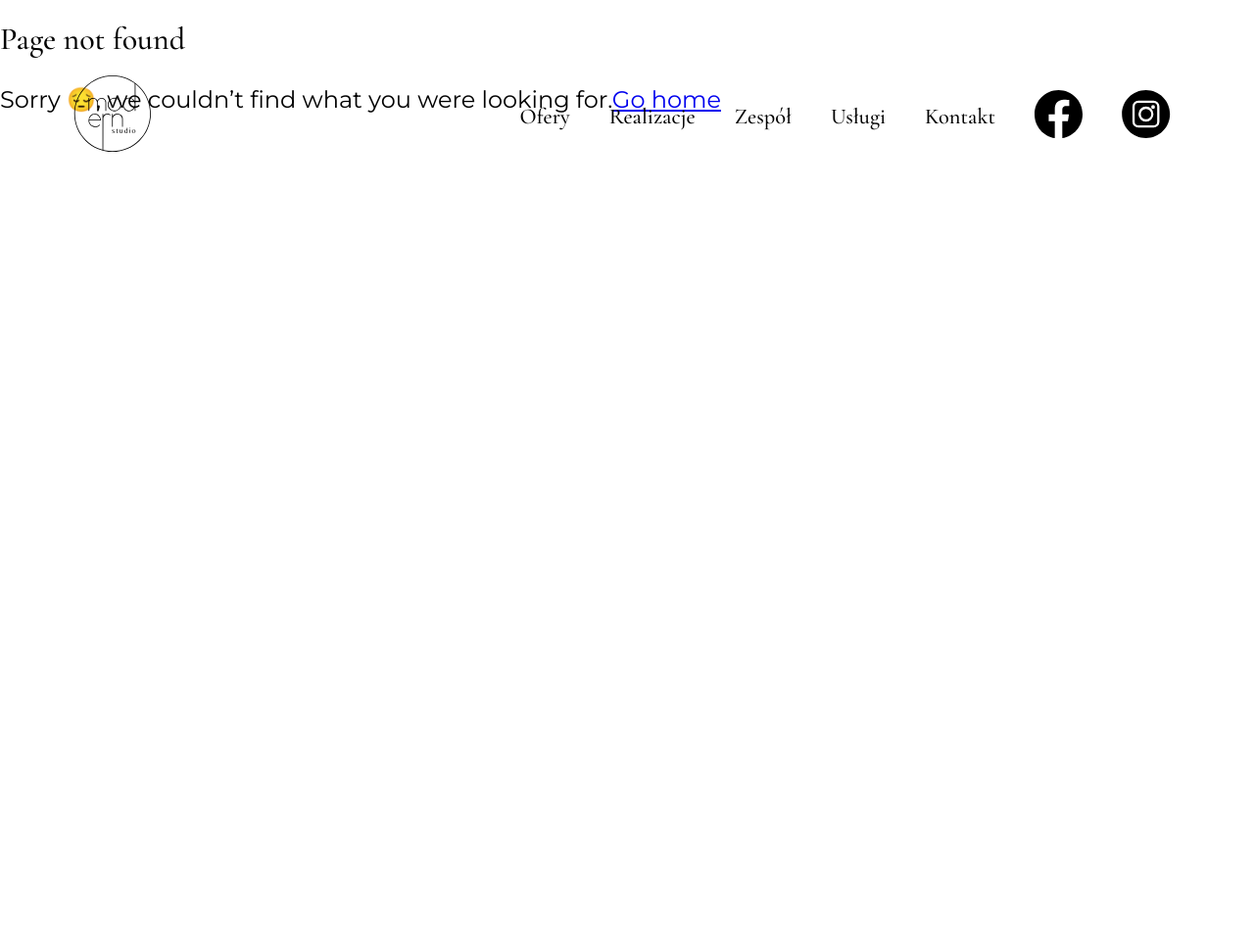
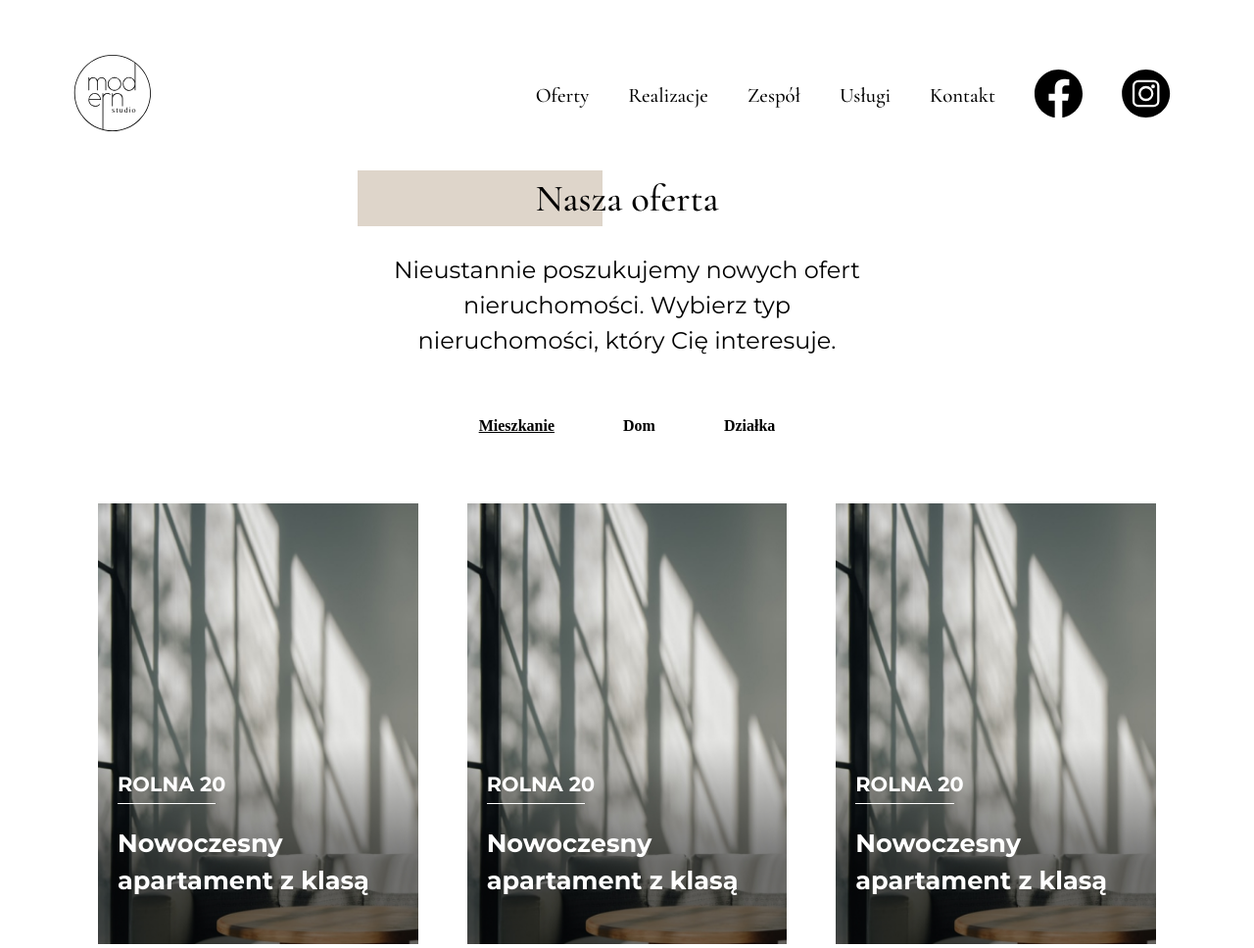
Before and after one commit to jacmilski/modern-studio, a Gatsby site: page /oferty in a window 1280 px wide. Before the commit this address had no page. Shown: the top 968 px of the page at 98% size. Before the commit the page ends 800 px from the top, so only its background shows below. Built offline with nearby package versions, Linux system fonts and the light colour scheme; Gatsby itself is replaced by a stand-in of ours.

Commit message:
Oferty layout finished

```diff
--- /dev/null
+++ b/gatsby-ssr.jsx
@@ -0,0 +1,5 @@
+// @ts-nocheck
+const React = require('react');
+const { MainTemplate } = require('./src/components/MainTemplate');
+
+exports.wrapPageElement = ({ element, props }) => <MainTemplate {...props}>{element}</MainTemplate>;
--- a/src/assets/styles/theme.js
+++ b/src/assets/styles/theme.js
@@ -25,8 +25,8 @@ const theme = {
       caption: '1.35rem',
       mobileMenu: '1.6rem', /* its main - was 2.1 */
       button: '1.2rem',
-      thumbnail: '1.8rem',
-      thumbnailSmall: '1.4rem',
+      thumbnail: '1.6rem',
+      thumbnailSmall: '1.3rem',
     },
     family: {
       montserrat: '"Montserrat", sans-serif',
--- /dev/null
+++ b/src/components/ContentWrapper/ContentWrapper.styles.jsx
@@ -0,0 +1,14 @@
+// @ts-nocheck
+import React from 'react';
+import styled from 'styled-components';
+
+export const ContentWrapper = styled(({ isSubpage, ...props }) => <div {...props} />)`
+  padding: 0 20px;
+  margin: ${({ isSubpage }) => (isSubpage ? '130px' : '0')} auto 50px auto;
+
+  ${({ theme }) => theme.mq.desktop} {
+    max-width: 1600px;
+    margin: ${({ isSubpage }) => (isSubpage ? '180px' : '0')} auto 100px auto;
+    padding: 0 100px;
+  }
+`;
--- /dev/null
+++ b/src/components/HighLightedHeading/HighLightedHeading.styles.jsx
@@ -0,0 +1,29 @@
+import styled from 'styled-components';
+
+export const StyledHeading = styled.div`
+    position: relative;
+    font-size: ${({ theme }) => theme.font.size.headingSmall};
+
+    &::before {
+      position: absolute;
+      content: '';
+      width: 100%;
+      height: calc(${({ theme }) => theme.font.size.headingSmall} * 1.5);
+      top: calc(-${({ theme }) => theme.font.size.headingSmall} / 6);
+      left: -50%;
+      background-color: ${({ theme }) => theme.color.beige};
+      z-index: -1;
+    }
+
+    ${({ theme }) => theme.mq.desktop} {
+      &::before {
+      content: '';
+      width: 50%;
+      height: calc(${({ theme }) => theme.font.size.headingSmall} * 1.5);
+      top: calc(-${({ theme }) => theme.font.size.headingSmall} / 6);
+      left: -5%;
+      background-color: ${({ theme }) => theme.color.beige};
+      z-index: -1;
+    }
+    }
+`;
--- a/src/components/Navigation/Navigation.jsx
+++ b/src/components/Navigation/Navigation.jsx
@@ -1,117 +1,16 @@
 // @ts-nocheck
 import React, { useState } from 'react';
-import styled from 'styled-components';
 import { Link } from 'gatsby';
-import Logo from '../../assets/icons/logo.svg';
 import FacebookIcon from '../../assets/icons-components/facebook.svg';
 import InstagramIcon from '../../assets/icons-components/instagram.svg';
-import StyledIcon from '../StyledIcon/StyledIcon';
-
-const OuterWrapper = styled.div`
-  position: absolute;
-  display: flex;
-  justify-content: space-between;
-  align-items: center;
-  width: 100%;
-  padding: 20px;
-`;
-
-const StyledBurger = styled.button`
-  display: flex;
-  flex-direction: column;
-  justify-content: space-around;
-  width: 2rem;
-  height: 2rem;
-  background: transparent;
-  border: none;
-  cursor: pointer;
-  padding: 0;
-  z-index: 10;
-
-  div {
-    width: 2rem;
-    height: 0.25rem;
-    background: black;
-    transition: all 0.3s linear;
-    position: relative;
-    transform-origin: 1px;
-  }
-
-  ${({ theme }) => theme.mq.desktop} {
-    display: none;
-  }
-`;
-
-const Wrapper = styled(({ isOpen, ...props }) => <div {...props} />)`
-    display: ${({ isOpen }) => (isOpen ? 'flex' : 'none')};
-    flex-direction: column;
-    justify-content: space-between;
-    align-items: center;
-    width: 100%;
-    height: 100vh;
-    position: absolute;
-    top: 0;
-    left: 0;
-    background-color: white;
-    padding: 50px;
-
-    ${({ theme }) => theme.mq.desktop} {
-      position: static;
-      display: flex;
-      flex-direction: row;
-      width: 100%;
-      height: unset;
-      background-color: transparent;
-      padding: 25px 45px;
-    };
-`;
-
-const StyledLogo = styled(({ isSmall, isMobile, ...props }) => <Logo {...props} />)`
-    width: ${({ isSmall }) => (isSmall ? '60px' : '100px')};
-
-    ${({ theme }) => theme.mq.desktop} {
-      display: ${({ isMobile }) => (isMobile ? 'none' : 'initial')};
-    }
-`;
-
-const StyledSocialIcon = styled(StyledIcon)``;
-
-const StyledNavigation = styled.nav`
-
-  ul {
-    list-style: none;
-    padding: 0;
-    text-align: center;
-
-    li {
-      margin: 50px 0;
-
-      a {
-        text-decoration: none;
-        color: black;
-        font-family: ${({ theme }) => theme.font.family.cormorant};
-        font-size: ${({ theme }) => theme.font.size.mobileMenu};
-      }
-    }
-  }
-
-  ${({ theme }) => theme.mq.desktop} {
-
-    margin-left: auto;
-
-    ul {
-      display: flex;
-
-      li {
-        margin: 0 20px;
-
-        a {
-          font-size: ${({ theme }) => theme.font.size.thumbnailSmall}; /* main */
-        }
-      }
-    }
-  }
-`;
+import {
+  OuterWrapper,
+  StyledBurger,
+  Wrapper,
+  StyledLogo,
+  StyledSocialIcon,
+  StyledNavigation,
+} from './Navigation.styles';
 
 export const Navigation = () => {
   const [isOpen, setIsOpen] = useState(false);
@@ -136,11 +35,11 @@ export const Navigation = () => {
         </Link>
         <StyledNavigation>
           <ul>
-            <li><Link to="/">Ofery</Link></li>
-            <li><Link to="/">Realizacje</Link></li>
-            <li><Link to="/">Zespół</Link></li>
-            <li><Link to="/">Usługi</Link></li>
-            <li><Link to="/">Kontakt</Link></li>
+            <li><Link onClick={toggleNavigation} to="/oferty">Oferty</Link></li>
+            <li><Link onClick={toggleNavigation} to="/">Realizacje</Link></li>
+            <li><Link onClick={toggleNavigation} to="/">Zespół</Link></li>
+            <li><Link onClick={toggleNavigation} to="/">Usługi</Link></li>
+            <li><Link onClick={toggleNavigation} to="/">Kontakt</Link></li>
           </ul>
         </StyledNavigation>
         <div>
--- /dev/null
+++ b/src/components/Navigation/Navigation.styles.jsx
@@ -0,0 +1,113 @@
+// @ts-nocheck
+import React from 'react';
+import styled from 'styled-components';
+import Logo from '../../assets/icons/logo.svg';
+import StyledIcon from '../StyledIcon/StyledIcon';
+
+export const OuterWrapper = styled.div`
+  position: absolute;
+  display: flex;
+  justify-content: space-between;
+  align-items: center;
+  width: 100%;
+  padding: 20px;
+  top: 0;
+  z-index: 1000;
+`;
+
+export const StyledBurger = styled.button`
+  display: flex;
+  flex-direction: column;
+  justify-content: space-around;
+  width: 2rem;
+  height: 2rem;
+  background: transparent;
+  border: none;
+  cursor: pointer;
+  padding: 0;
+  z-index: 10;
+
+  div {
+    width: 2rem;
+    height: 0.25rem;
+    background: black;
+    transition: all 0.3s linear;
+    position: relative;
+    transform-origin: 1px;
+  }
+
+  ${({ theme }) => theme.mq.desktop} {
+    display: none;
+  }
+`;
+
+export const Wrapper = styled(({ isOpen, ...props }) => <div {...props} />)`
+    display: ${({ isOpen }) => (isOpen ? 'flex' : 'none')};
+    flex-direction: column;
+    justify-content: space-between;
+    align-items: center;
+    width: 100%;
+    height: 100vh;
+    position: absolute;
+    top: 0;
+    left: 0;
+    background-color: white;
+    padding: 50px;
+
+    ${({ theme }) => theme.mq.desktop} {
+      position: static;
+      display: flex;
+      flex-direction: row;
+      width: 100%;
+      height: unset;
+      background-color: transparent;
+      padding: 25px 45px;
+    };
+`;
+
+export const StyledLogo = styled(({ isSmall, isMobile, ...props }) => <Logo {...props} />)`
+    width: ${({ isSmall }) => (isSmall ? '60px' : '100px')};
+
+    ${({ theme }) => theme.mq.desktop} {
+      display: ${({ isMobile }) => (isMobile ? 'none' : 'initial')};
+    }
+`;
+
+export const StyledSocialIcon = styled(StyledIcon)``;
+
+export const StyledNavigation = styled.nav`
+
+  ul {
+    list-style: none;
+    padding: 0;
+    text-align: center;
+
+    li {
+      margin: 50px 0;
+
+      a {
+        text-decoration: none;
+        color: black;
+        font-family: ${({ theme }) => theme.font.family.cormorant};
+        font-size: ${({ theme }) => theme.font.size.mobileMenu};
+      }
+    }
+  }
+
+  ${({ theme }) => theme.mq.desktop} {
+
+    margin-left: auto;
+
+    ul {
+      display: flex;
+
+      li {
+        margin: 0 20px;
+
+        a {
+          font-size: ${({ theme }) => theme.font.size.thumbnailSmall}; /* main */
+        }
+      }
+    }
+  }
+`;
--- a/src/components/StyledIcon/StyledIcon.jsx
+++ b/src/components/StyledIcon/StyledIcon.jsx
@@ -1,29 +1,6 @@
 import React from 'react';
 import PropTypes from 'prop-types';
-import styled from 'styled-components';
-
-const StyledIconWrapper = styled.span`
-    display: inline-block;
-    margin: 0 20px;
-
-    /* ${({ theme }) => theme.mq.desktop} {
-      margin: 0 15px;
-
-      svg path {
-
-        fill: white;
-      }
-    } */
-
-    svg {
-        width: 100%;
-        height: auto;
-    }
-
-    svg path {
-        fill: &{({ isDark }) => (isDark ? '#000' : '#fff')};
-    }
-`;
+import { StyledIconWrapper } from './StyledIcon.styles';
 
 const StyledIcon = ({ children }) => (
   <StyledIconWrapper>
--- /dev/null
+++ b/src/components/StyledIcon/StyledIcon.styles.jsx
@@ -0,0 +1,15 @@
+import styled from 'styled-components';
+
+export const StyledIconWrapper = styled.span`
+    display: inline-block;
+    margin: 0 20px;
+
+    svg {
+        width: 100%;
+        height: auto;
+    }
+
+    svg path {
+        fill: &{({ isDark }) => (isDark ? '#000' : '#fff')};
+    }
+`;
--- a/src/pages/index.jsx
+++ b/src/pages/index.jsx
@@ -3,12 +3,11 @@
 import * as React from 'react';
 import { graphql } from 'gatsby';
 import HighLightedHeading from '../components/HighLightedHeading/HighLightedHeading';
-
+import { ContentWrapper } from '../components/ContentWrapper/ContentWrapper.styles';
 import {
   Hero,
   HeroHeading,
   HeroParagraph,
-  ContentWrapper,
   WelcomeSection,
   WelcomeSectionContent,
   WelcomeSectionImage,
@@ -93,7 +92,6 @@ function HomePage({ data }) {
             <ShowcaseImage src={data.grid4.publicURL} alt="grid4" />
             <ShowcaseImage isBig src={data.grid5.publicURL} alt="grid5" />
           </ShowcaseGallery>
-
         </ShowcaseSection>
         <ServicesSection>
           <div>
--- /dev/null
+++ b/src/pages/oferty.jsx
@@ -0,0 +1,157 @@
+import React from 'react';
+import { styled } from 'styled-components';
+import { graphql } from 'gatsby';
+import HighLightedHeading from '../components/HighLightedHeading/HighLightedHeading';
+import { ContentWrapper } from '../components/ContentWrapper/ContentWrapper.styles';
+
+const ThumbnailWrapper = styled.div`
+  width: 100%;
+  height: 30vw;
+  min-height: 450px;
+  max-height: 700px;
+  position: relative;
+  display: flex;
+  align-items: flex-end;
+`;
+
+const ThumbnailImage = styled.img`
+    width: 100%;
+    height: 100%;
+    object-fit: cover;
+    object-position: left bottom;
+    position: absolute;
+    top: 0;
+    left: 0;
+    z-index: -1;
+`;
+
+const ThumbnailInfo = styled.div`
+  width: 100%;
+  padding: 20px;
+
+  p:first-child {
+    font-size: ${({ theme }) => theme.font.size.thumbnailSmall};
+    font-weight: 700;
+    color: white;
+    position: relative;
+    text-transform: uppercase;
+  }
+
+  p:first-child::after {
+    content: '';
+    position: absolute;
+    width: 35%;
+    height: 1px;
+    background-color: white;
+    left: 0;
+    bottom: -5px;
+  }
+
+  p:last-child {
+    font-size: ${({ theme }) => theme.font.size.thumbnail};
+    font-weight: 700;
+    color: white;
+  }
+`;
+
+// TODO: Find perfect name
+const Welcome = styled.div`
+  ${({ theme }) => theme.mq.desktop} {
+    text-align: center;
+    max-width: 500px;
+    margin: 0 auto 40px;
+  }
+`;
+
+const FiltersList = styled.ul`
+  margin: 0 0 50px;
+  padding: 0;
+  display: flex;
+  flex-direction: column;
+  list-style: none;
+  width: 100%;
+  align-items: flex-start;
+
+  li {
+    padding: 10px 0;
+    font-weight: 700;
+  }
+
+  // TODO: Remove after implementing state
+  li:first-child {
+    text-decoration: underline;
+  }
+
+  ${({ theme }) => theme.mq.desktop} {
+    flex-direction: row;
+    justify-content: center;
+    align-items: center;
+
+    li {
+      padding: 20px 35px;
+    }
+  }
+`;
+
+const Gallery = styled.div`
+  display: grid;
+  grid-template-columns: 1fr;
+  grid-gap: 50px;
+
+  ${({ theme }) => theme.mq.tablet} {
+    grid-template-columns: repeat(2, 1fr);
+  }
+
+  ${({ theme }) => theme.mq.desktop} {
+    grid-template-columns: repeat(3, 1fr);
+  }
+
+  ${({ theme }) => theme.mq.huge} {
+    grid-template-columns: repeat(4, 1fr);
+  }
+`;
+
+export const Thumbnail = ({ image }) => {
+  return (
+    <ThumbnailWrapper>
+      <ThumbnailImage src={image} alt={image} />
+      <ThumbnailInfo>
+        <p>Rolna 20</p>
+        <p>Nowoczesny apartament z klasą</p>
+      </ThumbnailInfo>
+    </ThumbnailWrapper>
+  );
+};
+
+const Oferty = ({ data }) => {
+  return (
+    <ContentWrapper isSubpage>
+      <Welcome>
+        <HighLightedHeading>Nasza oferta</HighLightedHeading>
+        <p>Nieustannie poszukujemy nowych ofert nieruchomości. Wybierz typ nieruchomości, który Cię interesuje.</p>
+      </Welcome>
+      <FiltersList>
+        <li>Mieszkanie</li>
+        <li>Dom</li>
+        <li>Działka</li>
+      </FiltersList>
+      <Gallery>
+        <Thumbnail image={data.thumbnail.publicURL} />
+        <Thumbnail image={data.thumbnail.publicURL} />
+        <Thumbnail image={data.thumbnail.publicURL} />
+        <Thumbnail image={data.thumbnail.publicURL} />
+        <Thumbnail image={data.thumbnail.publicURL} />
+      </Gallery>
+    </ContentWrapper>
+  );
+};
+
+export const query = graphql`
+  query {
+    thumbnail: file(relativePath: {regex: "/oferty\/temporary-thumbnail.jpg/"}) {
+      publicURL
+    }
+  }
+`;
+
+export default Oferty;
```
Also changed, not shown: src/assets/styles/pages/HomePage.styles.jsx (+0 -11 lines), src/components/HighLightedHeading/HighLightedHeading.jsx (+1 -29 lines), 1 other file.
